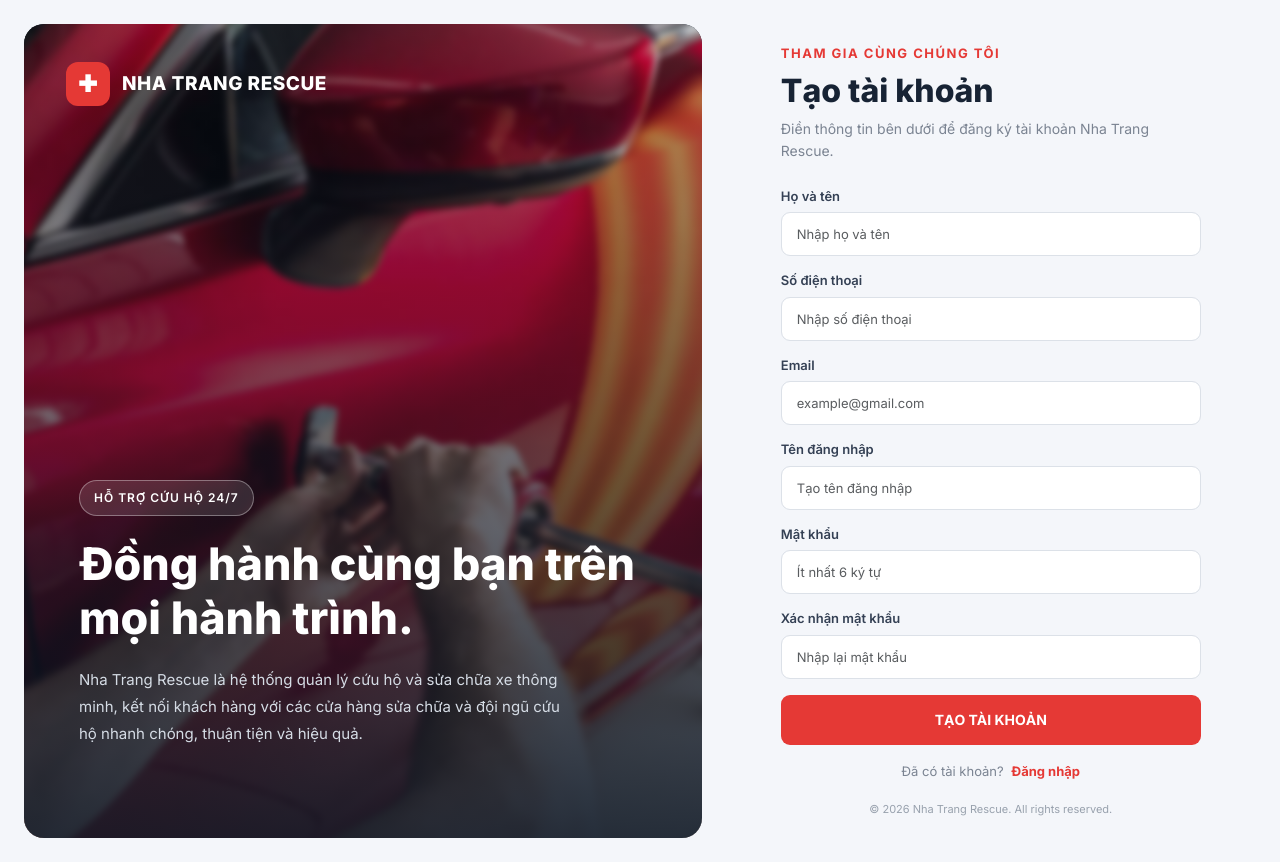
After one commit to nguyenmanhdinhnguyen/HeThongCuuHo, an ASP.NET Core app: template HeThongCuuHo/Views/TaiKhoan/DangKy.cshtml in a window 1280 px wide. The commit adds this page. Run offline with ASP.NET Core 8, Linux system fonts and the light colour scheme; the template is opened without the code that fills it, so the values that code supplies are empty.

Commit message:
form dang ky

```diff
--- /dev/null
+++ b/HeThongCuuHo/Views/TaiKhoan/DangKy.cshtml
@@ -0,0 +1,449 @@
+@model HeThongCuuHo.Models.DangKyViewModel
+
+@{
+    ViewData["Title"] = "Đăng ký - Nha Trang Rescue";
+    Layout = null;
+}
+
+<!DOCTYPE html>
+<html lang="vi">
+<head>
+    <meta charset="UTF-8">
+    <meta name="viewport" content="width=device-width, initial-scale=1.0">
+    <title>@ViewData["Title"]</title>
+
+    <link href="https://cdn.jsdelivr.net/npm/bootstrap@5.3.3/dist/css/bootstrap.min.css" rel="stylesheet">
+    <link href="https://fonts.googleapis.com/css2?family=Inter:wght@400;500;600;700;800&display=swap" rel="stylesheet">
+
+    <style>
+            * {
+                margin: 0;
+                padding: 0;
+                box-sizing: border-box;
+            }
+
+            body {
+                margin: 0;
+                min-height: 100vh;
+                font-family: 'Inter', sans-serif;
+                background: #f4f6fa;
+            }
+
+            .login-container {
+                display: flex;
+                min-height: 100vh;
+                padding: 24px;
+                gap: 24px;
+            }
+
+            .left-panel {
+                position: relative;
+                width: 55%;
+                min-height: calc(100vh - 48px);
+                overflow: hidden;
+                border-radius: 20px;
+                background: #182638;
+            }
+
+                .left-panel img {
+                    position: absolute;
+                    width: 100%;
+                    height: 100%;
+                    object-fit: cover;
+                    inset: 0;
+                    filter: blur(3px);
+                    transform: scale(1.03);
+                    z-index: 0;
+                }
+
+            .image-overlay {
+                position: absolute;
+                inset: 0;
+                background: linear-gradient( 180deg, rgba(8, 20, 35, 0.25), rgba(8, 20, 35, 0.88) );
+                z-index: 1;
+            }
+
+            .brand {
+                position: absolute;
+                top: 38px;
+                left: 42px;
+                display: flex;
+                align-items: center;
+                gap: 12px;
+                color: white;
+                font-size: 19px;
+                font-weight: 800;
+                letter-spacing: 0.5px;
+                z-index: 2;
+            }
+
+            .brand-icon {
+                width: 44px;
+                height: 44px;
+                display: flex;
+                align-items: center;
+                justify-content: center;
+                border-radius: 12px;
+                background: #e53935;
+                font-size: 23px;
+            }
+
+            .intro-content {
+                position: absolute;
+                left: 55px;
+                right: 55px;
+                bottom: 75px;
+                color: white;
+                z-index: 2;
+            }
+
+            .intro-tag {
+                display: inline-block;
+                padding: 8px 14px;
+                margin-bottom: 22px;
+                border: 1px solid rgba(255,255,255,0.35);
+                border-radius: 30px;
+                background: rgba(255,255,255,0.12);
+                font-size: 12px;
+                font-weight: 600;
+                letter-spacing: 1px;
+            }
+
+            .intro-content h1 {
+                max-width: 600px;
+                font-size: clamp(30px, 3.5vw, 48px);
+                line-height: 1.2;
+                font-weight: 800;
+                margin-bottom: 20px;
+            }
+
+            .intro-content p {
+                max-width: 500px;
+                color: #d5dce5;
+                font-size: 15px;
+                line-height: 1.8;
+            }
+
+            .right-panel {
+                flex: 1;
+                display: flex;
+                justify-content: center;
+                align-items: center;
+                padding: 20px 35px;
+            }
+
+            .register-form {
+                width: 100%;
+                max-width: 420px;
+            }
+
+            .form-heading {
+                margin-bottom: 20px;
+            }
+
+                .form-heading .small-title {
+                    color: #e53935;
+                    font-size: 13px;
+                    font-weight: 700;
+                    letter-spacing: 1.5px;
+                    text-transform: uppercase;
+                    margin-bottom: 8px;
+                }
+
+                .form-heading h2 {
+                    color: #172334;
+                    font-size: 32px;
+                    font-weight: 800;
+                    margin-bottom: 8px;
+                }
+
+                .form-heading p {
+                    color: #7b8492;
+                    font-size: 14px;
+                    line-height: 1.6;
+                    margin-bottom: 0;
+                }
+
+            .form-label {
+                color: #344054;
+                font-size: 13px;
+                font-weight: 600;
+                margin-bottom: 6px;
+            }
+
+            .form-control {
+                height: 44px;
+                padding: 10px 15px;
+                border: 1px solid #dce1e8;
+                border-radius: 9px;
+                font-size: 13px;
+                box-shadow: none;
+            }
+
+                .form-control:focus {
+                    border-color: #e53935;
+                    box-shadow: 0 0 0 3px rgba(229, 57, 53, 0.1);
+                }
+
+            .mb-field {
+                margin-bottom: 11px;
+            }
+
+            .btn-register {
+                width: 100%;
+                height: 50px;
+                margin-top: 5px;
+                border: none;
+                border-radius: 9px;
+                background: #e53935;
+                color: white;
+                font-size: 14px;
+                font-weight: 700;
+                transition: 0.2s;
+            }
+
+                .btn-register:hover {
+                    background: #c62828;
+                    transform: translateY(-1px);
+                    box-shadow: 0 6px 15px rgba(229, 57, 53, 0.2);
+                }
+
+            .text-danger {
+                display: block;
+                font-size: 11px;
+                margin-top: 3px;
+            }
+
+            .bottom-text {
+                margin-top: 17px;
+                color: #7b8492;
+                text-align: center;
+                font-size: 13px;
+            }
+
+                .bottom-text a {
+                    color: #e53935;
+                    font-weight: 700;
+                    text-decoration: none;
+                    margin-left: 4px;
+                }
+
+                    .bottom-text a:hover {
+                        color: #c62828;
+                        text-decoration: underline;
+                    }
+
+            .footer {
+                margin-top: 20px;
+                color: #98a1ad;
+                text-align: center;
+                font-size: 11px;
+            }
+
+            .alert {
+                font-size: 13px;
+                border-radius: 9px;
+            }
+
+            @@media (max-width: 900px) {
+                .login-container {
+                    padding: 15px;
+                }
+
+                .left-panel {
+                    width: 45%;
+                }
+
+                .intro-content {
+                    left: 30px;
+                    right: 30px;
+                    bottom: 45px;
+                }
+
+                .brand {
+                    left: 30px;
+                    top: 25px;
+                }
+
+                .right-panel {
+                    padding: 20px;
+                }
+            }
+
+            @@media (max-width: 650px) {
+                .login-container {
+                    padding: 0;
+                }
+
+                .left-panel {
+                    display: none;
+                }
+
+                .right-panel {
+                    min-height: 100vh;
+                    padding: 30px 24px;
+                }
+
+                .form-heading h2 {
+                    font-size: 28px;
+                }
+            }
+    </style>
+</head>
+
+<body>
+
+    <div class="login-container">
+
+        <div class="left-panel">
+
+            <img src="/img/paintless-dent-repair%20(1).jpeg"
+                 alt="Dịch vụ sửa chữa xe" />
+
+            <div class="image-overlay"></div>
+
+            <div class="brand">
+                <div class="brand-icon">✚</div>
+                <span>NHA TRANG RESCUE</span>
+            </div>
+
+            <div class="intro-content">
+
+                <div class="intro-tag">
+                    HỖ TRỢ CỨU HỘ 24/7
+                </div>
+
+                <h1>Đồng hành cùng bạn trên mọi hành trình.</h1>
+
+                <p>
+                    Nha Trang Rescue là hệ thống quản lý cứu hộ và sửa chữa xe thông minh,
+                    kết nối khách hàng với các cửa hàng sửa chữa và đội ngũ cứu hộ
+                    nhanh chóng, thuận tiện và hiệu quả.
+                </p>
+
+            </div>
+
+        </div>
+
+        <div class="right-panel">
+
+            <div class="register-form">
+
+                <div class="form-heading">
+                    <div class="small-title">Tham gia cùng chúng tôi</div>
+
+                    <h2>Tạo tài khoản</h2>
+
+                    <p>
+                        Điền thông tin bên dưới để đăng ký tài khoản
+                        Nha Trang Rescue.
+                    </p>
+                </div>
+
+                <form asp-controller="TaiKhoan"
+                      asp-action="DangKy"
+                      method="post">
+
+                    @Html.AntiForgeryToken()
+
+                    <div asp-validation-summary="ModelOnly"
+                         class="alert alert-danger"></div>
+
+                    <div class="mb-field">
+                        <label class="form-label">Họ và tên</label>
+
+                        <input asp-for="HoTen"
+                               class="form-control"
+                               placeholder="Nhập họ và tên" />
+
+                        <span asp-validation-for="HoTen"
+                              class="text-danger"></span>
+                    </div>
+
+                    <div class="mb-field">
+                        <label class="form-label">Số điện thoại</label>
+
+                        <input asp-for="SoDienThoai"
+                               class="form-control"
+                               placeholder="Nhập số điện thoại" />
+
+                        <span asp-validation-for="SoDienThoai"
+                              class="text-danger"></span>
+                    </div>
+
+                    <div class="mb-field">
+                        <label class="form-label">Email</label>
+
+                        <input asp-for="Email"
+                               class="form-control"
+                               placeholder="example@gmail.com" />
+
+                        <span asp-validation-for="Email"
+                              class="text-danger"></span>
+                    </div>
+
+                    <div class="mb-field">
+                        <label class="form-label">Tên đăng nhập</label>
+
+                        <input asp-for="TenDangNhap"
+                               class="form-control"
+                               placeholder="Tạo tên đăng nhập"
+                               autocomplete="username" />
+
+                        <span asp-validation-for="TenDangNhap"
+                              class="text-danger"></span>
+                    </div>
+
+                    <div class="mb-field">
+                        <label class="form-label">Mật khẩu</label>
+
+                        <input asp-for="MatKhau"
+                               type="password"
+                               class="form-control"
+                               placeholder="Ít nhất 6 ký tự"
+                               autocomplete="new-password" />
+
+                        <span asp-validation-for="MatKhau"
+                              class="text-danger"></span>
+                    </div>
+
+                    <div class="mb-field">
+                        <label class="form-label">Xác nhận mật khẩu</label>
+
+                        <input asp-for="XacNhanMatKhau"
+                               type="password"
+                               class="form-control"
+                               placeholder="Nhập lại mật khẩu"
+                               autocomplete="new-password" />
+
+                        <span asp-validation-for="XacNhanMatKhau"
+                              class="text-danger"></span>
+                    </div>
+
+                    <button type="submit" class="btn-register">
+                        TẠO TÀI KHOẢN
+                    </button>
+
+                </form>
+
+                <div class="bottom-text">
+                    Đã có tài khoản?
+
+                    <a asp-controller="TaiKhoan"
+                       asp-action="DangNhap">
+                        Đăng nhập
+                    </a>
+                </div>
+
+                <div class="footer">
+                    © 2026 Nha Trang Rescue. All rights reserved.
+                </div>
+
+            </div>
+
+        </div>
+
+    </div>
+
+</body>
+</html>
```
Also changed, not shown: HeThongCuuHo/Controllers/TaiKhoanController.cs (+69 -3 lines), HeThongCuuHo/Models/DangKyViewModel.cs (added, +28 -0 lines), HeThongCuuHo/Views/TaiKhoan/DangNhap.cshtml (+25 -0 lines).
